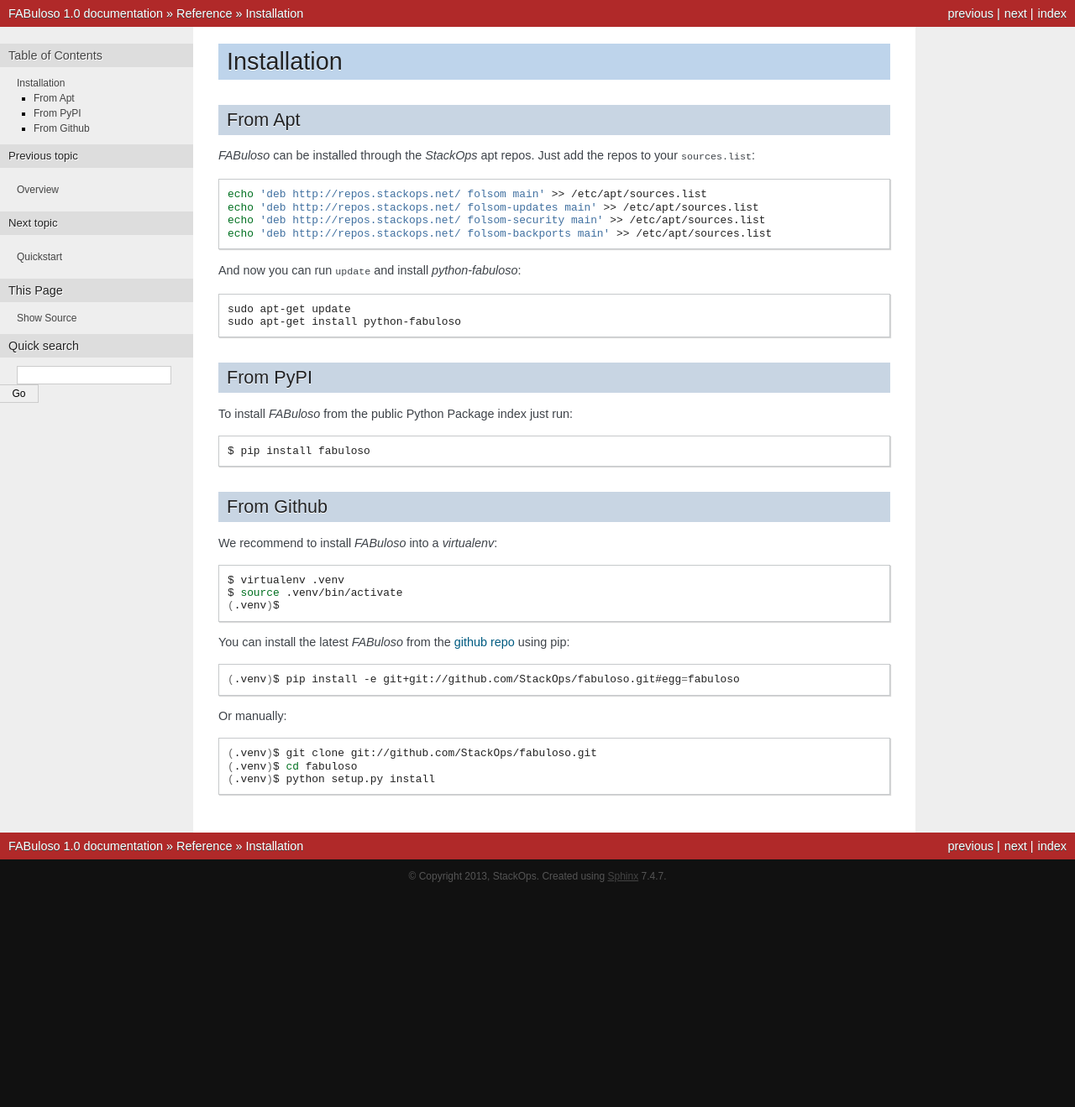
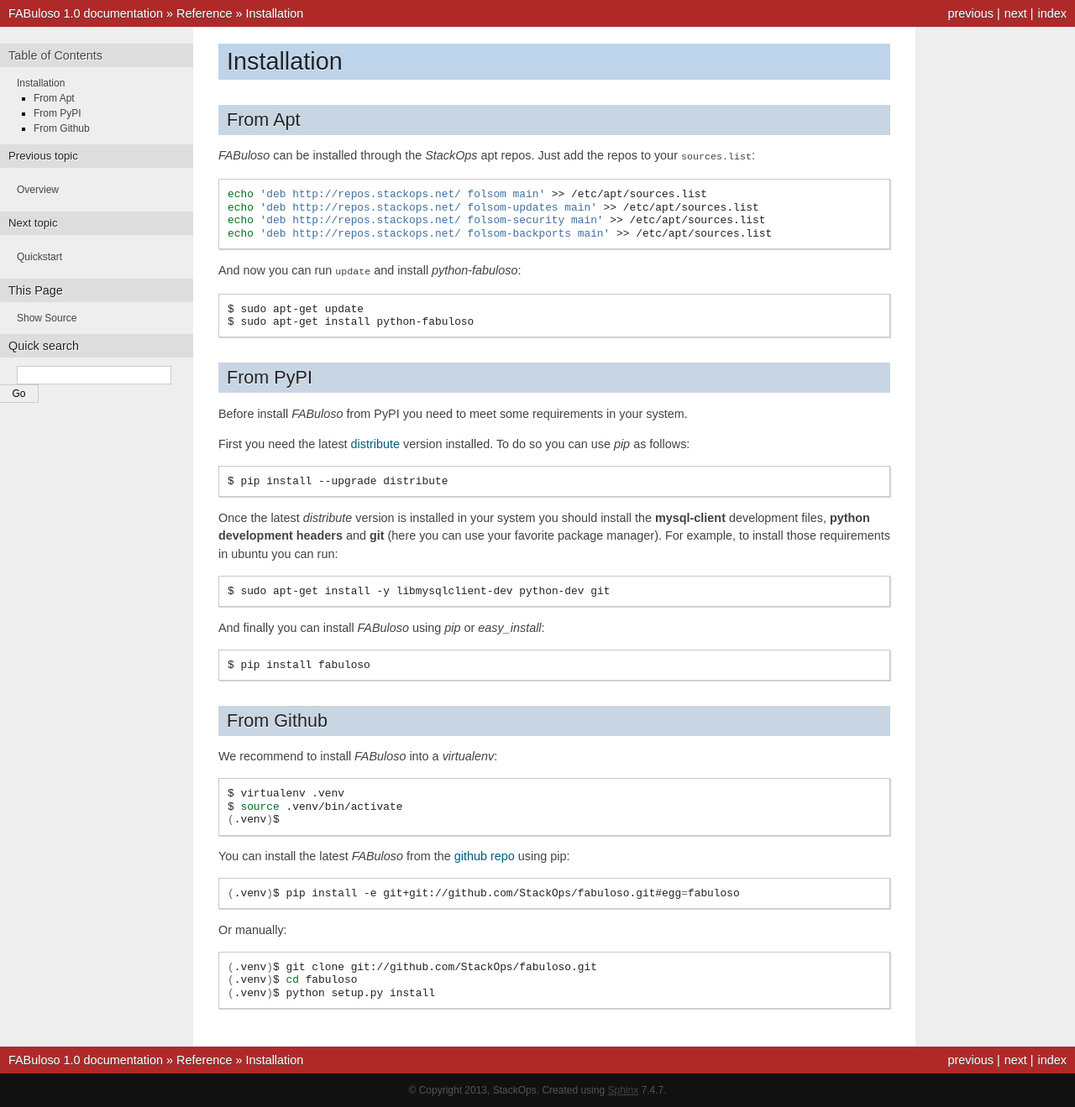
Before and after one commit to StackOps/fabuloso, a Sphinx documentation site: the page built from docs/source/install.rst, in a window 1280 px wide. Shown: the whole page at 84% size. Built offline with Sphinx 7.4.7, drawn with Linux system fonts in a browser that asks for light colours; before the commit the page ends 1064 px from its top, so only the background shows below that.

Commit message:
Updated installation from pypi docs

```diff
--- a/docs/source/install.rst
+++ b/docs/source/install.rst
@@ -18,14 +18,28 @@
 
 .. code-block:: bash
 
-    sudo apt-get update
-    sudo apt-get install python-fabuloso
+    $ sudo apt-get update
+    $ sudo apt-get install python-fabuloso
 
 
 From PyPI
 ---------
 
-To install *FABuloso* from the public Python Package index just run:
+Before install *FABuloso* from PyPI you need to meet some requirements in your system.
+
+First you need the latest `distribute <https://pypi.python.org/pypi/distribute/>`_ version installed. To do so you can use *pip* as follows:
+
+.. code-block:: bash
+
+    $ pip install --upgrade distribute
+
+Once the latest *distribute* version is installed in your system you should install the **mysql-client** development files, **python development headers** and **git** (here you can use your favorite package manager). For example, to install those requirements in ubuntu you can run:
+
+.. code-block:: bash
+
+    $ sudo apt-get install -y libmysqlclient-dev python-dev git
+
+And finally you can install *FABuloso* using *pip* or *easy_install*:
 
 .. code-block:: bash
 
```
